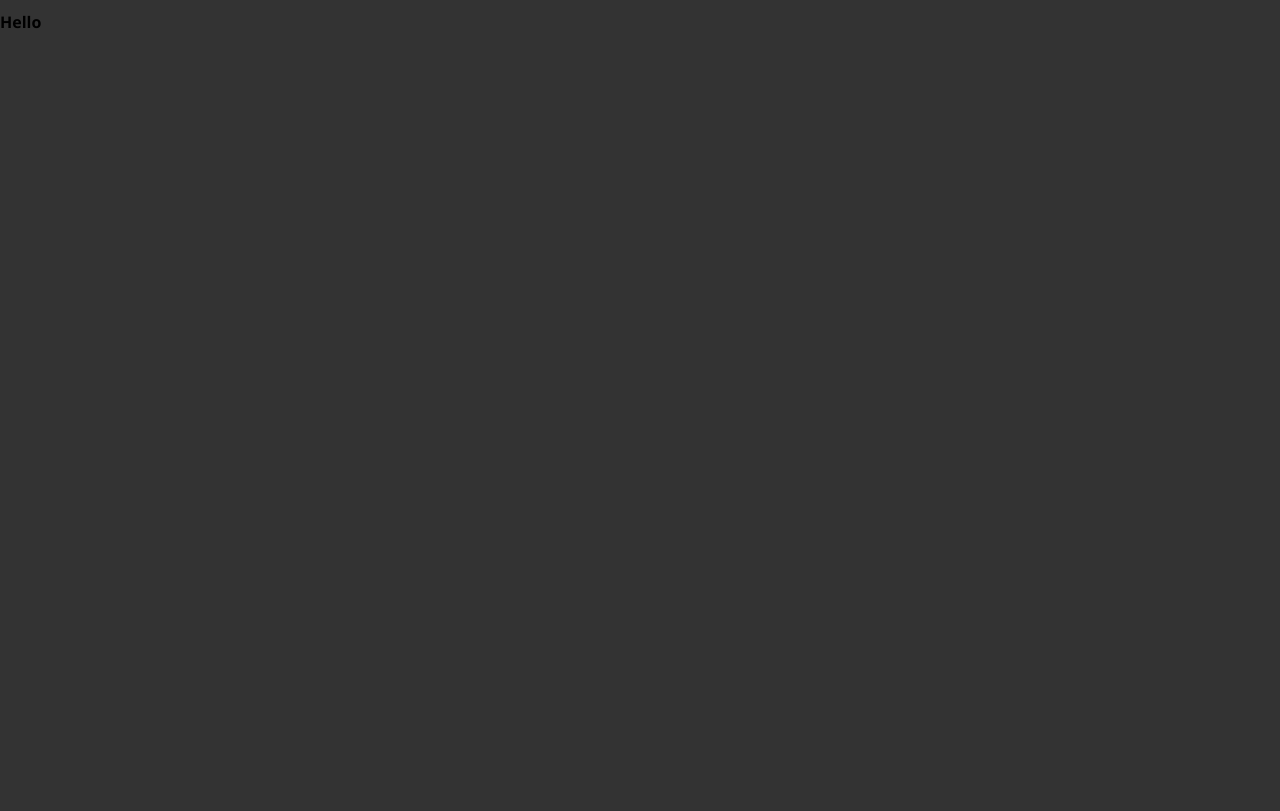
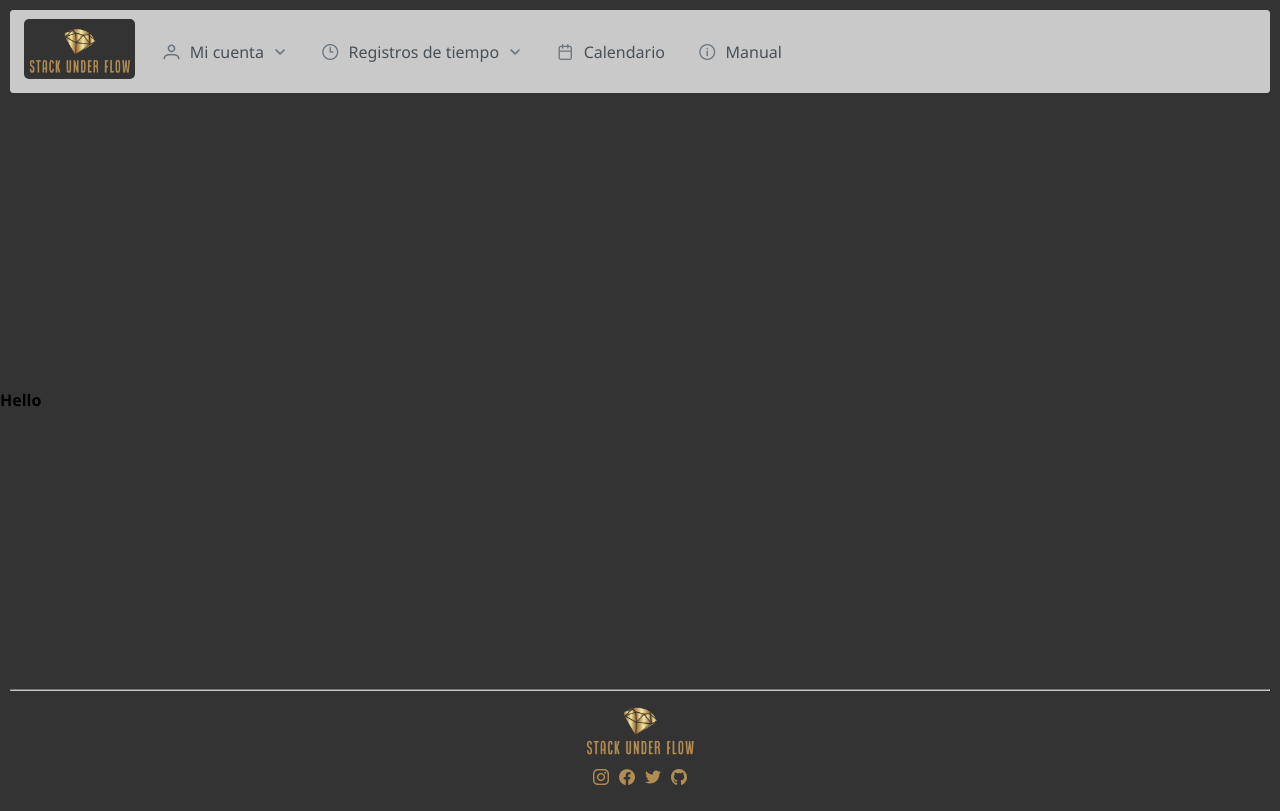
Before and after one commit to SyTW2324/E02, a Vue app in the folder labRecApp/frontend/: page /mainPage in a window 1280 px wide. Built offline with nearby package versions, Linux system fonts and the light colour scheme.

Commit message:
Creación e implementación de la mainNavbar: - Creación del componente mainNavbar. - Modificación del mismo mediante estilos css. - Agregación de dicho componente a la página principal tras iniciar sesión. - Cambios css de la página principal para la accesibilidad.

```diff
--- /dev/null
+++ b/labRecApp/frontend/src/components/mainNavbar.vue
@@ -0,0 +1,91 @@
+<template>
+  <div class="card relative z-2 navbar">
+    <div class="card relative z-2">
+      <Menubar :model="items" class="navbarmenu">
+        <template #start>
+          <a href=""><img alt="logo" src="../assets/Logo.png" height="60" class="logo"/></a>
+        </template>
+      </Menubar>
+    </div>
+  </div>
+</template>
+
+<script lang="ts">
+import Menubar from 'primevue/menubar';
+import "../styles/mainNavbar_style.css"
+
+const items = [
+  {
+    label: 'Mi cuenta',
+    icon: 'pi pi-fw pi-user',
+    items: [
+      {
+        label: 'Datos',
+        icon: 'pi pi-fw pi-align-justify',
+        to: ''
+      },
+      {
+        label: 'Cambiar la contraseña',
+        icon: 'pi pi-fw pi-cog',
+        to: ''
+      },
+      {
+        label: 'Cerrar sesión',
+        icon: 'pi pi-fw pi-sign-out',
+        to: ''
+      }
+    ]
+  },
+  {
+    label: 'Registros de tiempo',
+    icon: 'pi pi-fw pi-clock',
+    items: [
+      {
+        label: 'Registrar',
+        icon: 'pi pi-fw pi-plus',
+        to: ''
+      },
+      {
+        label: 'Ausencias',
+        icon: 'pi pi-fw pi-exclamation-circle',
+        to: ''
+      },
+      {
+        label: 'Informe',
+        icon: 'pi pi-fw pi-file',
+        to: ''
+      },
+      {
+        label: 'Registro de usuarios',
+        icon: 'pi pi-fw pi-users',
+        to: ''
+      }
+    ]
+  },
+  {
+    label: 'Calendario',
+    icon: 'pi pi-fw pi-calendar',
+    to: '',
+  },
+  {
+    label: 'Manual',
+    icon: 'pi pi-fw pi-info-circle',
+    to: '',
+  }
+];
+
+export default {
+  data() {
+    return {
+      items
+    }
+  },
+  name: "mainNavbarComponent",
+  components: {
+    Menubar
+  }
+}
+</script>
+
+<style scoped>
+</style>
--- /dev/null
+++ b/labRecApp/frontend/src/styles/mainNavbar_style.css
@@ -0,0 +1,20 @@
+.navbarmenu img {
+    margin-right: 10px;
+    margin-left: 5px;
+    background-color: #333;
+    padding: 2px;
+    border-radius: 5px;
+}
+
+.navbarmenu {
+    background-color: #c9c9c9;
+    border-color: #c9c9c9;
+}
+
+.p-menubar-root-list {
+    background-color: #c9c9c9;
+}
+
+.p-submenu-list{
+    width: auto;
+}
--- /dev/null
+++ b/labRecApp/frontend/src/styles/mainPage_style.css
@@ -0,0 +1,12 @@
+.app {
+    display: flex;
+    flex-direction: column;
+    justify-content: center;
+    min-height: 100vh;
+}
+
+@media screen and (max-height: 270px) {
+    #mainPage footer, #mainPage header {
+        position: static;
+    }
+}
--- a/labRecApp/frontend/src/views/mainPage.vue
+++ b/labRecApp/frontend/src/views/mainPage.vue
@@ -1,8 +1,21 @@
 <template>
-  <h1>Hello {{ authStore.name }}</h1>
+  <div class="app" id="mainPage">
+    <header>
+      <mainNavbarComponent></mainNavbarComponent>
+    </header>
+    <div class="mainPage_Component">
+      <h1>Hello {{ authStore.name }}</h1>
+    </div>
+    <footer>
+      <footerComponent></footerComponent>
+    </footer>
+  </div>
 </template>
 <script lang="ts">
+import "../styles/mainPage_style.css"
 import { userAuthentication } from "../tools/store";
+import mainNavbarComponent from "../components/mainNavbar.vue"
+import footerComponent from "../components/footer.vue";
 
 export default {
   name: 'HomePageView',
@@ -10,7 +23,8 @@ export default {
 
   },
   components: {
-
+    mainNavbarComponent,
+    footerComponent
   },
   setup() {
     const authStore = userAuthentication();
```
